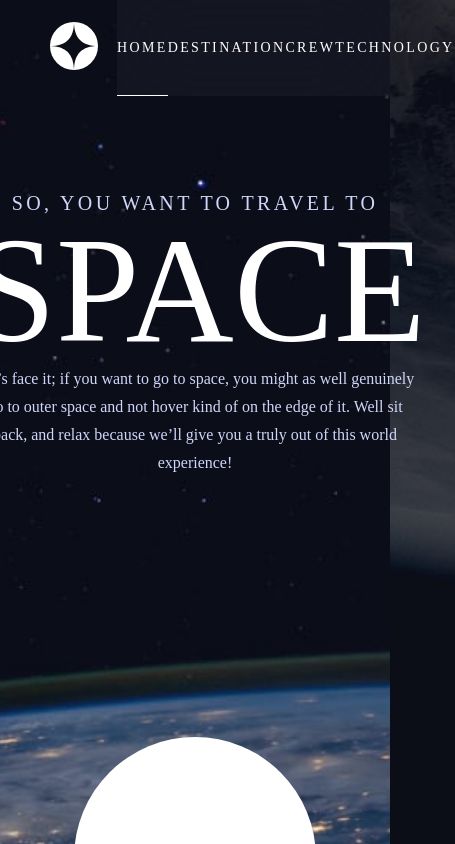
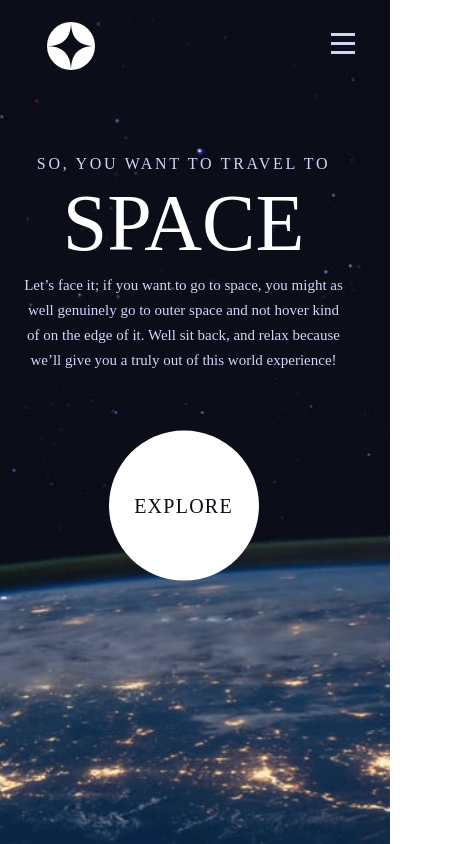
Before and after one commit to OGSett/myreact, a React (Create React App) app in the folder space/: page / in a window 390 px wide. Shown: the top 844 px of the page, 455 px wide, since content can reach past the window. Built offline with nearby package versions, Linux system fonts and the light colour scheme.

Commit message:
bugges edited / mobile rsp

```diff
--- a/space/src/NavBar.js
+++ b/space/src/NavBar.js
@@ -12,6 +12,30 @@ const NavBar = () => {
     const [isNavDest, setIsNavDest] = useState(false);
     const [isNavCrew, setIsNavCrew] = useState(false);
     const [isNavTech, setIsNavTech] = useState(false);
+
+    const checkNavSize = () => {
+        if (window.innerWidth <= 450)
+        {
+            setIsNavExpanded(true);
+        }
+        else
+        {
+            setIsNavExpanded(false);
+        }
+    };
+
+    useEffect(() => {
+
+        checkNavSize();
+
+        window.addEventListener('resize', checkNavSize);
+
+        return () => {
+          window.removeEventListener('resize', checkNavSize);
+        };
+      }, []);
+
+      console.log(isNavExpanded)
 
     const toggleNav = () => {
         setIsNavExpanded(!isNavExpanded);
@@ -56,10 +80,12 @@ const NavBar = () => {
         <nav className="navBar-container">
             <div className="leftside">
                 <Link to="/"><img className="logo" src={star} alt="/" /></Link>
-            <button className={`burger ${isNavExpanded ? "gone" : ""}`}><img src={b} onClick={toggleNav}  alt="/" /></button>
             <div className="line isGone"></div>
             </div>
-            <div className={`navDiv ${isNavExpanded ? "expanded" : ""}`}>
+            <div className="toggle-menu">
+                <button className={` ${isNavExpanded ? "gone" : "burger"}`}><img src={b} onClick={toggleNav}  alt="/" /></button>
+            </div>
+            <div className={` ${isNavExpanded ? "expanded" : "navDiv"}`}>
                 <img src={close} onClick={closeNav} alt="" />
                 <Link to="/home"><button className={`navBtn ${isNavHome ? "activeNavBtn" : ""}`} ><span className="bedir isGone">00</span> HOME</button></Link>
                 <Link to="/destination"><button className={`navBtn ${isNavDest ? "activeNavBtn" : ""}`} ><span className="bedir isGone">00</span> DESTINATION</button></Link>
--- a/space/src/destination.css
+++ b/space/src/destination.css
@@ -223,3 +223,138 @@
         line-height: 28px; /* 175% */
     }
 }
+
+@media screen and (max-width: 450px) {
+
+    .destination-style {
+        font-family: 'Barlow Condensed', sans-serif;
+        background-image: var(--destination-desktop);
+        background-size: cover;
+        background-repeat: no-repeat;
+        position: relative;
+        height: auto;
+
+    }
+    .chose-dest {
+        padding: 20px 0 20px 15px;
+    }
+
+    .navBar-container {
+        padding-left: 10px;
+    }
+
+    .pick-dest {
+        color: #FFF;
+        font-family: Barlow Condensed;
+        font-size: 16px;
+        font-style: normal;
+        font-weight: 400;
+        line-height: normal;
+        letter-spacing: 2.7px;
+        text-transform: uppercase;
+        padding-left: 45px;
+    }
+
+    .counter {
+        color: #FFF;
+        font-family: Barlow Condensed;
+        font-size: 16px;
+        font-style: normal;
+        font-weight: 700;
+        line-height: normal;
+        letter-spacing: 2.7px;
+        opacity: 0.25;
+    }
+
+    .dest-image-container img {
+        width: 170px;
+        height: 170px;
+
+        padding-top: 20px;
+    }
+
+    .dataContainer {
+        padding: 0;
+    }
+
+    .planetBtn {
+        color: #FFF;
+        font-family: Barlow Condensed;
+        font-size: 14px;
+        font-style: normal;
+        font-weight: 400;
+        line-height: normal;
+        letter-spacing: 2.362px;
+        height: 30px;
+    }
+
+    .nameDest {
+        color: #FFF;
+        text-align: center;
+        font-family: Bellefair;
+        font-size: 56px;
+        font-style: normal;
+        font-weight: 400;
+        line-height: normal;
+        width: 320px;
+    }
+
+    .about {
+        color: #D0D6F9;
+        text-align: center;
+        font-family: Barlow;
+        font-size: 15px;
+        font-style: normal;
+        font-weight: 400;
+        line-height: 25px;
+        width: 327px;
+    }
+
+    .line-dest {
+        width: 327px;
+        height: 1px;
+        flex-shrink: 0;
+    }
+
+    .distAndTime {
+        display: flex;
+        flex-direction: column;
+        justify-content: center;
+        align-items: center;
+    }
+
+    .infoContainer {
+        padding: 0;
+        margin: 0;
+        width: auto;
+    }
+
+
+    .dist h2, .time h2 {
+        color: #FFF;
+        text-align: center;
+        font-family: Bellefair;
+        font-size: 28px;
+        font-style: normal;
+        font-weight: 400;
+        line-height: normal;
+        text-transform: uppercase;
+    }
+    .dist span, .time span {
+        color: #D0D6F9;
+        text-align: center;
+        font-family: Barlow Condensed;
+        font-size: 14px;
+        font-style: normal;
+        font-weight: 400;
+        line-height: normal;
+        letter-spacing: 2.362px;
+        text-transform: uppercase;
+    }
+
+    .dest-holder {
+        width: 325px;
+
+    }
+
+}
--- a/space/src/home.css
+++ b/space/src/home.css
@@ -169,3 +169,96 @@
         flex-shrink: 0;
     }
 }
+
+@media screen and (max-width: 450px) {
+    .home-style {
+        /* width: 375px; */
+        height: 100%;
+        position: static;
+        font-family: 'Barlow Condensed', sans-serif;
+        background-image: var(--home-mobile);
+        background-size: cover;
+        /* background-repeat: no-repeat;
+        background-position: center center; */
+        /* position: relative; */
+    }
+
+    * {
+        margin: 0;
+        padding: 0;
+    }
+
+    .main-home {
+        position: static;
+        display: flex;
+        width: 327px;
+        flex-direction: column;
+        justify-content: center;
+        align-items: center;
+        gap: 16px;
+    }
+    .home-mainText h3 {
+        color: #D0D6F9;
+        text-align: center;
+        font-family: Barlow Condensed;
+        font-size: 16px;
+        font-style: normal;
+        font-weight: 400;
+        line-height: normal;
+        letter-spacing: 2.7px;
+    }
+
+    .home-mainText {
+        width: 327px;
+        height: 276px;
+    }
+    .home-mainText h1 {
+        color: #FFF;
+        text-align: center;
+        font-family: Bellefair;
+        font-size: 80px;
+        font-style: normal;
+        font-weight: 400;
+        line-height: 100px;
+    }
+    .home-mainText p {
+        color: #D0D6F9;
+        text-align: center;
+        font-family: Barlow;
+        font-size: 15px;
+        font-style: normal;
+        font-weight: 400;
+        line-height: 25px;
+    }
+
+    .homeComp {
+        display: flex;
+        position: static;
+        transform: translateY(10%);
+        width: 100%;
+        padding-left: 40px;
+    }
+
+    .circ {
+        padding: 0;
+        margin: 0;
+        width: 150px;
+        height: 150px;
+    }
+    .circ h1 {
+        color: #0B0D17;
+        text-align: center;
+        font-family: Bellefair;
+        font-size: 20px;
+        font-style: normal;
+        font-weight: 400;
+        line-height: normal;
+        letter-spacing: 1.25px;
+    }
+
+    .infoContainer {
+        padding: 0;
+        margin: 0;
+    }
+
+}
--- a/space/src/navbar.css
+++ b/space/src/navbar.css
@@ -4,7 +4,7 @@
     background-color: transparent;
     }
 
-    .navDiv img, .burger {
+    .navDiv img,  .burger{
     display: none;
     }
 
@@ -87,6 +87,7 @@
         .isGone {
             display: none;
         }
+
         .navBtn {
             color: #FFF;
             font-family: Barlow Condensed;
@@ -97,3 +98,54 @@
             letter-spacing: 2.362px;
         }
     }
+
+    @media screen and (max-width: 450px) {
+
+        /* .navBar-container {
+
+        } */
+
+        .logo {
+            padding: 0;
+        }
+
+        .toggle-menu {
+            position: fixed;
+            top: 33px;
+            right: 35px;
+            z-index: 1000;
+        }
+
+        .leftside {
+            display: flex;
+            justify-content: space-between;
+            /* width: 100%; */
+        }
+
+        .navContainer {
+            width: 254px;
+        }
+        .expanded {
+            display: none;
+        }
+
+        .navDiv {
+            display: flex;
+            flex-direction: column;
+            height: 767px;
+            justify-content: center;
+            padding-top: 300px;
+            z-index: 1;
+            width: 254px;
+            position: fixed;
+            right: 10px;
+        }
+        .gone {
+            background-color: transparent;
+            border: none;
+        }
+        .navDiv img {
+            display: flex;
+            z-index: 1;
+        }
+    }
```
